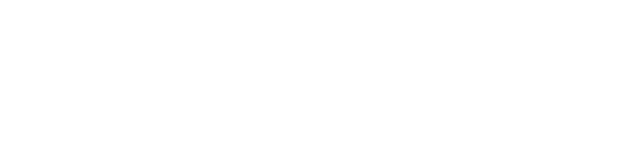
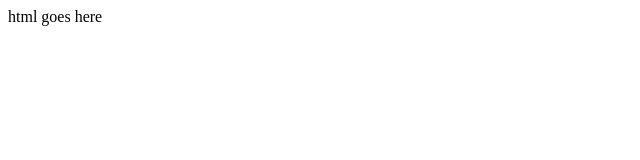
Before and after one commit to thetimecrusher/Fawcett_Keith_WPF, a plain HTML site: page AssociatingJS/index.html in a window 1280 px wide. Shown: the whole page, without its empty margins (0-640 px from the left). Drawn offline with Linux system fonts and the light colour scheme.

Commit message:
AssociatingJS
I completed the AssociatingJS video

```diff
--- a/AssociatingJS/index.html
+++ b/AssociatingJS/index.html
@@ -5,6 +5,6 @@
     <script src ="js/script.js"></script>
 </head>
 <body>
-
+    html goes here
 </body>
 </html>
```
